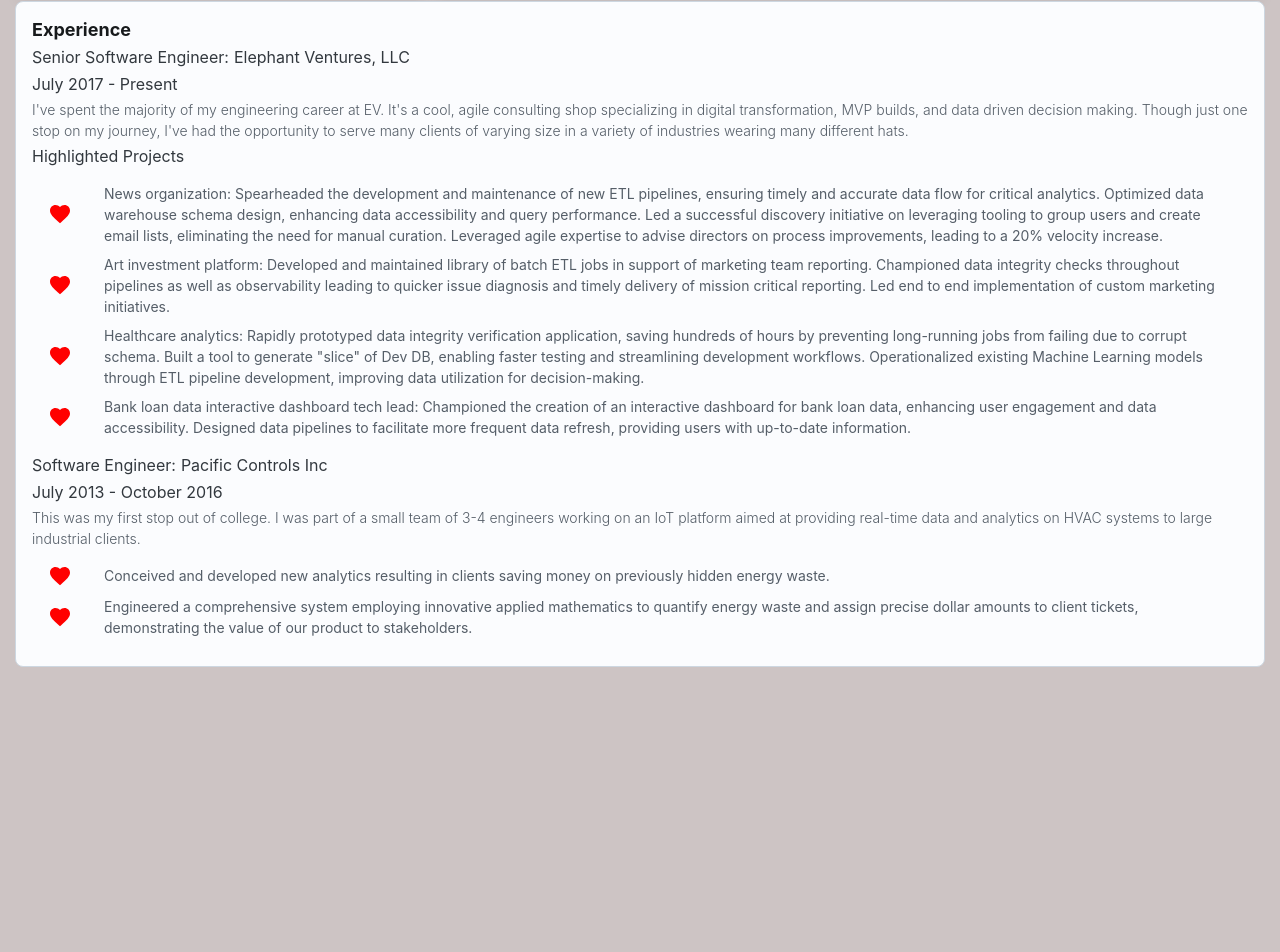
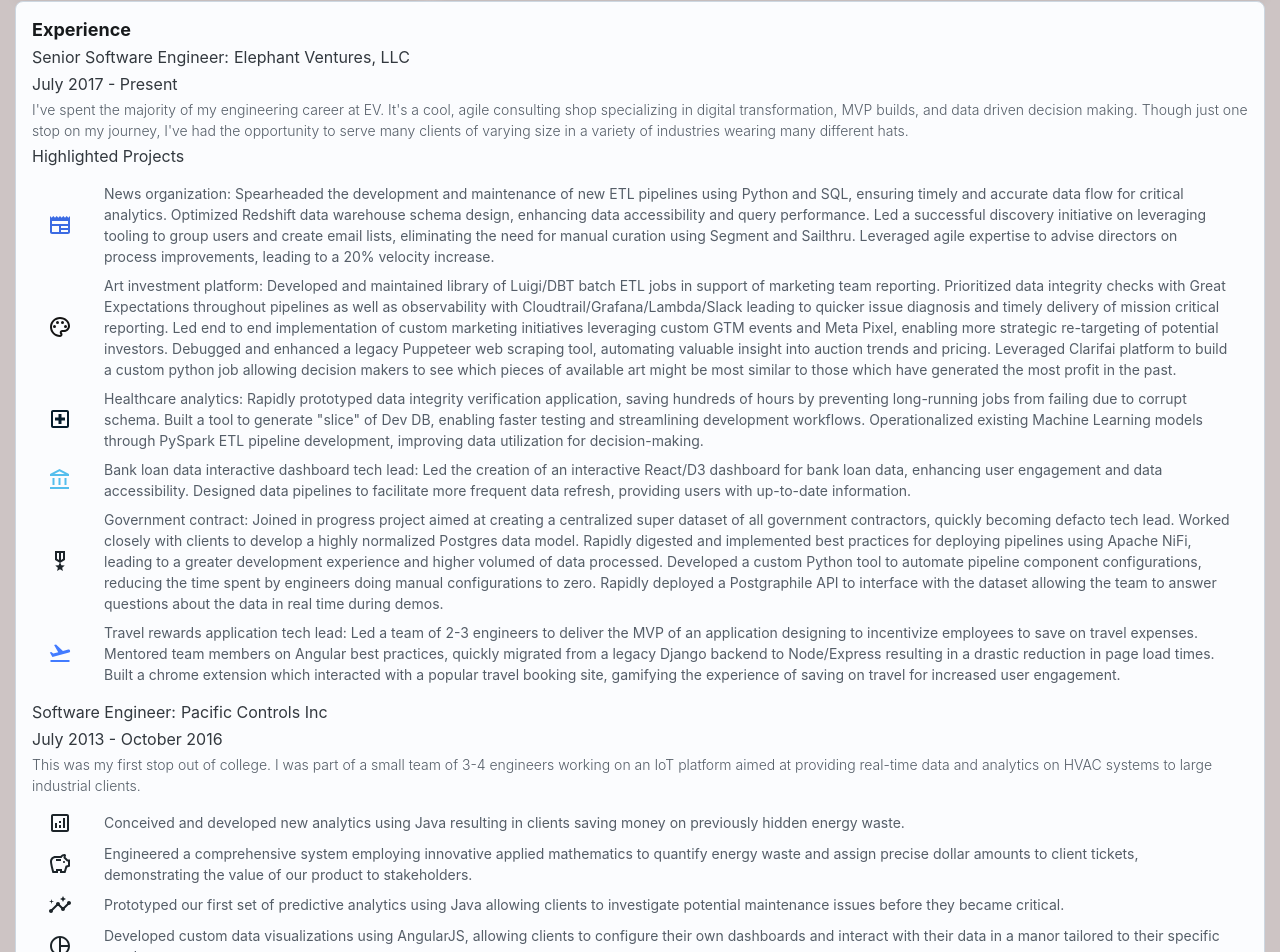
Before and after one commit to brian-buccellato/tech-portfolio, a React (Vite) app: page / in a window 1280 px wide. Shown: the part 725-1677 px from the top of the page. Before the commit the page ends 1396 px from the top, so only its background shows below. Built offline with nearby package versions, Linux system fonts and the light colour scheme.

Commit message:
updated bullets and icons

```diff
--- a/src/components/ResumeCard/ResumeCard.tsx
+++ b/src/components/ResumeCard/ResumeCard.tsx
@@ -2,7 +2,18 @@
 import { CardContent } from "@mui/joy";
 import { Typography } from "@mui/joy";
 import { List, ListItem, ListItemIcon } from "@mui/material";
-import { Favorite } from "@mui/icons-material";
+import {
+  Favorite, PaletteOutlined,
+  LocalHospitalOutlined,
+  FlightTakeoffOutlined,
+  AccountBalanceOutlined,
+  MilitaryTechOutlined,
+  NewspaperOutlined,
+  AnalyticsOutlined,
+  InsightsOutlined,
+  SavingsOutlined,
+  PieChartOutlineOutlined,
+} from "@mui/icons-material";
 
 
 export default function ResumeCard() {
@@ -25,49 +36,77 @@
         <List>
           <ListItem dense>
             <ListItemIcon>
-              <Favorite sx={{color: "red"}} />
+              <NewspaperOutlined sx={{ color: "#3b6be3" }} />
             </ListItemIcon>
             <Typography level="body-sm">
-                News organization:  Spearheaded the development and maintenance of new ETL pipelines,
-                ensuring timely and accurate data flow for critical analytics.  Optimized data warehouse
+              News organization:  Spearheaded the development and maintenance of new ETL pipelines using Python and SQL,
+              ensuring timely and accurate data flow for critical analytics.  Optimized Redshift data warehouse
               schema design, enhancing data accessibility and query performance.  Led a successful
               discovery initiative on leveraging tooling to group users and create email lists,
-                eliminating the need for manual curation.  Leveraged agile expertise to advise directors
+              eliminating the need for manual curation using Segment and Sailthru.  Leveraged agile expertise to advise directors
               on process improvements, leading to a 20% velocity increase.
             </Typography>
           </ListItem>
           <ListItem dense>
             <ListItemIcon>
-              <Favorite sx={{color: "red"}} />
+              <PaletteOutlined sx={{ color: "#141414" }} />
             </ListItemIcon>
             <Typography level="body-sm">
-                Art investment platform:  Developed and maintained library of batch ETL jobs in support of
-                marketing team reporting.  Championed data integrity checks throughout pipelines as well
-                as observability leading to quicker issue diagnosis and timely delivery of mission critical
-                reporting.  Led end to end implementation of custom marketing initiatives.
+              Art investment platform:  Developed and maintained library of Luigi/DBT batch ETL jobs in support of
+              marketing team reporting.  Prioritized data integrity checks with Great Expectations throughout pipelines as well
+              as observability with Cloudtrail/Grafana/Lambda/Slack leading to quicker issue diagnosis and timely delivery of mission critical
+              reporting.  Led end to end implementation of custom marketing initiatives leveraging custom GTM events and Meta Pixel, enabling
+              more strategic re-targeting of potential investors.  Debugged and enhanced a legacy Puppeteer web scraping tool, automating
+              valuable insight into auction trends and pricing.  Leveraged Clarifai platform to build a custom python job allowing decision makers
+              to see which pieces of available art might be most similar to those which have generated the most profit in the past.
             </Typography>
           </ListItem>
           <ListItem dense>
             <ListItemIcon>
-              <Favorite sx={{color: "red"}} />
+              <LocalHospitalOutlined sx={{ color: "#051c2c" }} />
             </ListItemIcon>
             <Typography level="body-sm">
               Healthcare analytics:  Rapidly prototyped data integrity verification application, saving
               hundreds of hours by preventing long-running jobs from failing due to corrupt schema.
               Built a tool to generate "slice" of Dev DB, enabling faster testing and streamlining development
-                workflows.  Operationalized existing Machine Learning models through ETL pipeline development,
+              workflows.  Operationalized existing Machine Learning models through PySpark ETL pipeline development,
               improving data utilization for decision-making.
             </Typography>
           </ListItem>
           <ListItem dense>
             <ListItemIcon>
-              <Favorite sx={{color: "red"}} />
+              <AccountBalanceOutlined sx={{ color: "#54BEED" }} />
             </ListItemIcon>
             <Typography level="body-sm">
-                Bank loan data interactive dashboard tech lead:  Championed the creation of an interactive
-                dashboard for bank loan data, enhancing user engagement and data accessibility.
+              Bank loan data interactive dashboard tech lead:  Led the creation of an interactive
+              React/D3 dashboard for bank loan data, enhancing user engagement and data accessibility.
               Designed data pipelines to facilitate more frequent data refresh, providing users with
               up-to-date information.
+            </Typography>
+          </ListItem>
+          <ListItem dense>
+            <ListItemIcon>
+              <MilitaryTechOutlined sx={{ color: "#1C2429" }} />
+            </ListItemIcon>
+            <Typography level="body-sm">
+              Government contract:  Joined in progress project aimed at creating a centralized super dataset of all government contractors,
+              quickly becoming defacto tech lead.  Worked closely with clients to develop a highly normalized Postgres data model.  Rapidly
+              digested and implemented best practices for deploying pipelines using Apache NiFi, leading to a greater development experience
+              and higher volumed of data processed.  Developed a custom Python tool to automate pipeline component configurations, reducing the
+              time spent by engineers doing manual configurations to zero.  Rapidly deployed a Postgraphile API to interface with the dataset allowing
+              the team to answer questions about the data in real time during demos.
+            </Typography>
+          </ListItem>
+          <ListItem dense>
+            <ListItemIcon>
+              <FlightTakeoffOutlined sx={{ color: "#427bff" }} />
+            </ListItemIcon>
+            <Typography level="body-sm">
+              Travel rewards application tech lead:  Led a team of 2-3 engineers to deliver the MVP of an application
+              designing to incentivize employees to save on travel expenses.  Mentored team members on Angular best practices,
+              quickly migrated from a legacy Django backend to Node/Express resulting in a drastic reduction in page load times.  Built a
+              chrome extension which interacted with a popular travel booking site, gamifying the experience of saving
+              on travel for increased user engagement.
             </Typography>
           </ListItem>
         </List>
@@ -83,20 +122,38 @@
         <List>
           <ListItem dense>
             <ListItemIcon>
-              <Favorite sx={{color: "red"}} />
+              <AnalyticsOutlined sx={{ color: "#1C2429" }} />
             </ListItemIcon>
             <Typography level="body-sm">
-                Conceived and developed new analytics resulting in clients saving money on previously hidden
+              Conceived and developed new analytics using Java resulting in clients saving money on previously hidden
               energy waste.
             </Typography>
           </ListItem>
           <ListItem dense>
             <ListItemIcon>
-              <Favorite sx={{color: "red"}} />
+              <SavingsOutlined sx={{ color: "#1C2429" }} />
             </ListItemIcon>
             <Typography level="body-sm">
               Engineered a comprehensive system employing innovative applied mathematics to quantify energy waste
               and assign precise dollar amounts to client tickets, demonstrating the value of our product to stakeholders.
+            </Typography>
+          </ListItem>
+          <ListItem dense>
+            <ListItemIcon>
+              <InsightsOutlined sx={{ color: "#1C2429" }} />
+            </ListItemIcon>
+            <Typography level="body-sm">
+              Prototyped our first set of predictive analytics using Java allowing clients to investigate potential maintenance
+              issues before they became critical.
+            </Typography>
+          </ListItem>
+          <ListItem dense>
+            <ListItemIcon>
+              <PieChartOutlineOutlined sx={{ color: "#1C2429" }} />
+            </ListItemIcon>
+            <Typography level="body-sm">
+              Developed custom data visualizations using AngularJS, allowing clients to configure their own dashboards and interact
+              with their data in a manor tailored to their specific needs.
             </Typography>
           </ListItem>
         </List>
```
Lines whose indentation alone changed are shown as unchanged.
